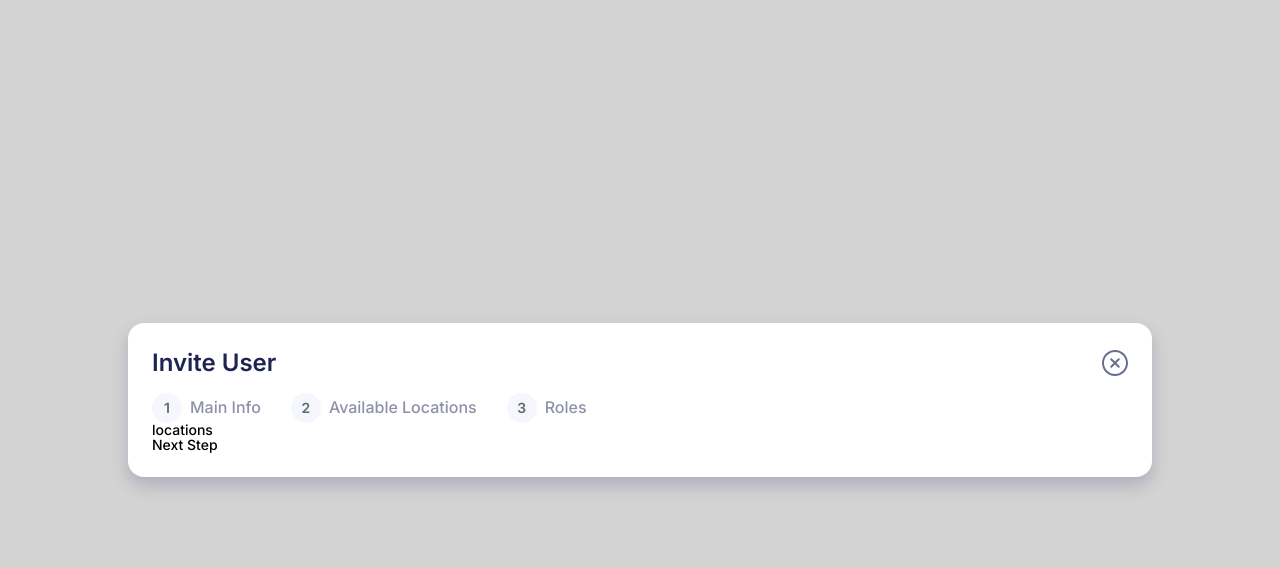
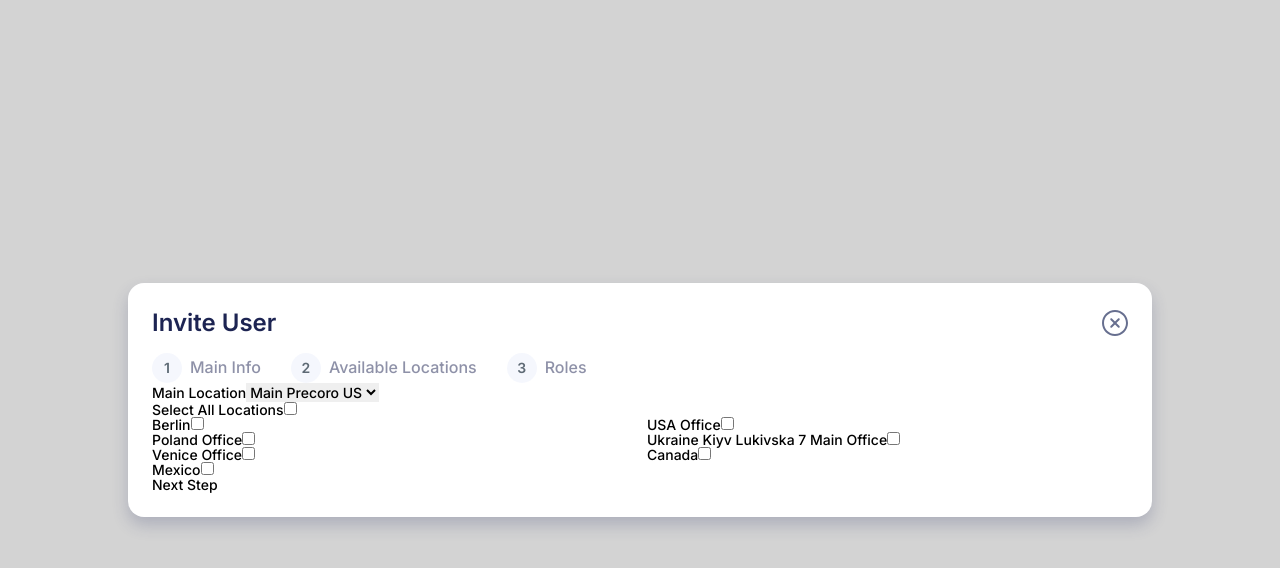
Before and after one commit to Celentanoo0/precoro-test-assignment, a Vue app: page / in a window 1280 px wide. Both pictures are taken after a click on the button "Next Step". Shown: the top 568 px of the page. Built offline with nearby package versions, Linux system fonts and the light colour scheme.

Commit message:
[features-tabs] second tab + first tab structure refactor

```diff
--- a/src/components/AppLocationsForm/AppLocationsForm.vue
+++ b/src/components/AppLocationsForm/AppLocationsForm.vue
@@ -1,13 +1,73 @@
 <script setup>
+import { inject } from 'vue'
 
+const mainLocations = ['Main Precoro US', 'Ukraine', 'USA']
+const tabsData = inject('tabsData')
+
+const selectAllLocations = (event) => {
+  if (event.target.checked) {
+    for (const elem of tabsData.value.locations) {
+      elem.value = true
+    }
+    return
+  }
+  for (const elem of tabsData.value.locations) {
+    elem.value = false
+  }
+}
 </script>
 
 <template>
-  <div>
-locations
-  </div>
+  <form action="#" class="app-form">
+    <div class="app-form__row">
+      <label for="main-location">Main Location</label>
+      <select
+        v-model="tabsData.mainLocation"
+        name="main-location"
+        id="main-location"
+      >
+        <option
+          v-for="(mainLocation, index) of mainLocations"
+          :key="`main_location_id${index}`"
+          :value="mainLocation"
+        >
+          {{ mainLocation }}
+        </option>
+      </select>
+    </div>
+    <div class="app-form__row">
+      <label for="select-all">Select All Locations</label>
+      <input
+          type="checkbox"
+          name="select-all"
+          id="select-all"
+          @change="selectAllLocations"
+      />
+    </div>
+    <div class="app-form__row">
+      <ul class="app-form__list app-form__list--two-col">
+        <li
+          class="app-form__list-item"
+          v-for="(location, index) of tabsData.locations"
+          :key="`location_id${index}`"
+        >
+          <label :for="location.value">{{ location.name }}</label>
+          <input
+            v-model="location.value"
+            type="checkbox"
+            :name="location.id"
+            :id="location.id"
+          />
+        </li>
+      </ul>
+    </div>
+  </form>
 </template>
 
 <style lang="scss" scoped>
-
+.app-form__list {
+  &.app-form__list--two-col {
+    columns: 2;
+  }
+}
 </style>
--- a/src/components/AppMainInfoForm/AppMainInfoForm.vue
+++ b/src/components/AppMainInfoForm/AppMainInfoForm.vue
@@ -6,40 +6,40 @@ const companiesAvailable = ['Precoro', 'Google', 'Microsoft']
 </script>
 
 <template>
-  <form action="#" class="main-info-form">
-    <div class="main-info-form__row">
-      <div class="main-info-form__row-block">
+  <form action="#" class="app-form">
+    <div class="app-form__row">
+      <div class="app-form__row-block">
         <label for="first-name">First Name</label>
         <input
           v-model="tabsData.firstName"
           type="text"
           name="first-name"
           id="first-name"
-          class="main-info-form__control"
+          class="app-form__control"
         />
       </div>
-      <div class="main-info-form__row-block main-info-form__row-block_ml-20">
+      <div class="app-form__row-block app-form__row-block_ml-20">
         <label for="second-name">Second Name</label>
         <input v-model="tabsData.secondName" type="text" name="second-name" id="second-name" />
       </div>
     </div>
-    <div class="main-info-form__row">
-      <div class="main-info-form__row-block">
+    <div class="app-form__row">
+      <div class="app-form__row-block">
         <label for="email">Email Address</label>
         <input v-model="tabsData.email" type="email" name="email" id="email" />
       </div>
-      <div class="main-info-form__row-block main-info-form__row-block_ml-20">
+      <div class="app-form__row-block app-form__row-block_ml-20">
         <label for="phone">Phone Number</label>
         <input v-model="tabsData.phone" type="text" name="phone" id="phone" />
       </div>
     </div>
 
-    <div class="main-info-form__row">
-      <div class="main-info-form__row-block">
+    <div class="app-form__row">
+      <div class="app-form__row-block">
         <label for="position">Position</label>
         <input type="text" name="position" id="position" v-model="tabsData.position" />
       </div>
-      <div class="main-info-form__row-block main-info-form__row-block_ml-20">
+      <div class="app-form__row-block app-form__row-block_ml-20">
         <label for="company-select">Available in company</label>
         <select v-model="tabsData.company" id="company-select">
           <option v-for="(companyName, index) of companiesAvailable" :key="index">
--- a/src/components/AppTabs/AppTabs.vue
+++ b/src/components/AppTabs/AppTabs.vue
@@ -27,17 +27,138 @@ const tabsData = ref({
   position: '',
   company: 'Precoro',
   activeInAllComp: false,
-  // ['Precoro', 'Google', 'Microsoft']
-  mainLocation: ['Main Precoro US', 'Ukraine', 'USA'],
+  mainLocation: 'Main Precoro US',
   locations: [
-    'Berlin',
-    'Poland Office',
-    'Venice Office',
-    'Mexico',
-    'USA Office',
-    'Ukraine Kiyv Lukivska 7 Main Office',
-    'Canada'
-  ]
+    {
+      name: 'Berlin',
+      id: 'berlin',
+      value: false,
+    },
+    {
+      name: 'Poland Office',
+      id: 'poland_office',
+      value: false,
+    },
+    {
+      name: 'Venice Office',
+      id: 'venice_office',
+      value: false,
+    },
+    {
+      name: 'Mexico',
+      id: 'mexico',
+      value: false,
+    },
+    {
+      name: 'USA Office',
+      id: 'usa_office',
+      value: false,
+    },
+    {
+      name: 'Ukraine Kiyv Lukivska 7 Main Office',
+      id: 'ua_main_office',
+      value: false,
+    },
+    {
+      name: 'Canada',
+      id: 'canada',
+      value: false,
+    },
+  ],
+  roles: {
+    access: {
+      warehouse_requests: {
+        name: 'Warehouse requests',
+        values: {
+          view_only: false,
+          create: false,
+          approve: false,
+        },
+      },
+      purchase_requests: {
+        name: 'Purchase requests',
+        values: {
+          view_only: false,
+          create: false,
+          approve: false,
+        },
+      },
+      request_for_proposals: {
+        name: 'Request for proposals',
+        values: {
+          view_only: false,
+          create: false,
+          approve: false,
+        },
+      },
+      purchase_orders: {
+        name: 'Purchase orders',
+        values: {
+          view_only: false,
+          create: false,
+          approve: false,
+        },
+      },
+      receipts: {
+        name: 'Receipts',
+        values: {
+          view_only: false,
+          create: false,
+          approve: false,
+        },
+      },
+      invoices: {
+        name: 'Invoices',
+        values: {
+          view_only: false,
+          create: false,
+          approve: false,
+          pay: false,
+        },
+      },
+      expenses: {
+        name: 'Expenses',
+        values: {
+          view_only: false,
+          create: false,
+          approve: false,
+          pay: false,
+        },
+      },
+    },
+    management: [
+      {
+        name: 'Configuration',
+        id: 'configuration',
+        value: false,
+      },
+      {
+        name: 'Suppliers and items',
+        id: 'suppliers_and_items',
+        value: false,
+      },
+      {
+        name: 'Budgets',
+        id: 'budgets',
+        value: false,
+      },
+      {
+        name: 'Warehouse manager',
+        id: 'warehouse_manager',
+        value: false,
+      },
+      {
+        name: 'Reports',
+        id: 'reports',
+        value: false,
+      },
+      {
+        name: 'Admin (Full access)',
+        id: 'admin',
+        value: false,
+      },
+    ],
+  }
 })
 
 provide('tabsData', tabsData)
```
Also changed, not shown: src/assets/warning.svg (added).
